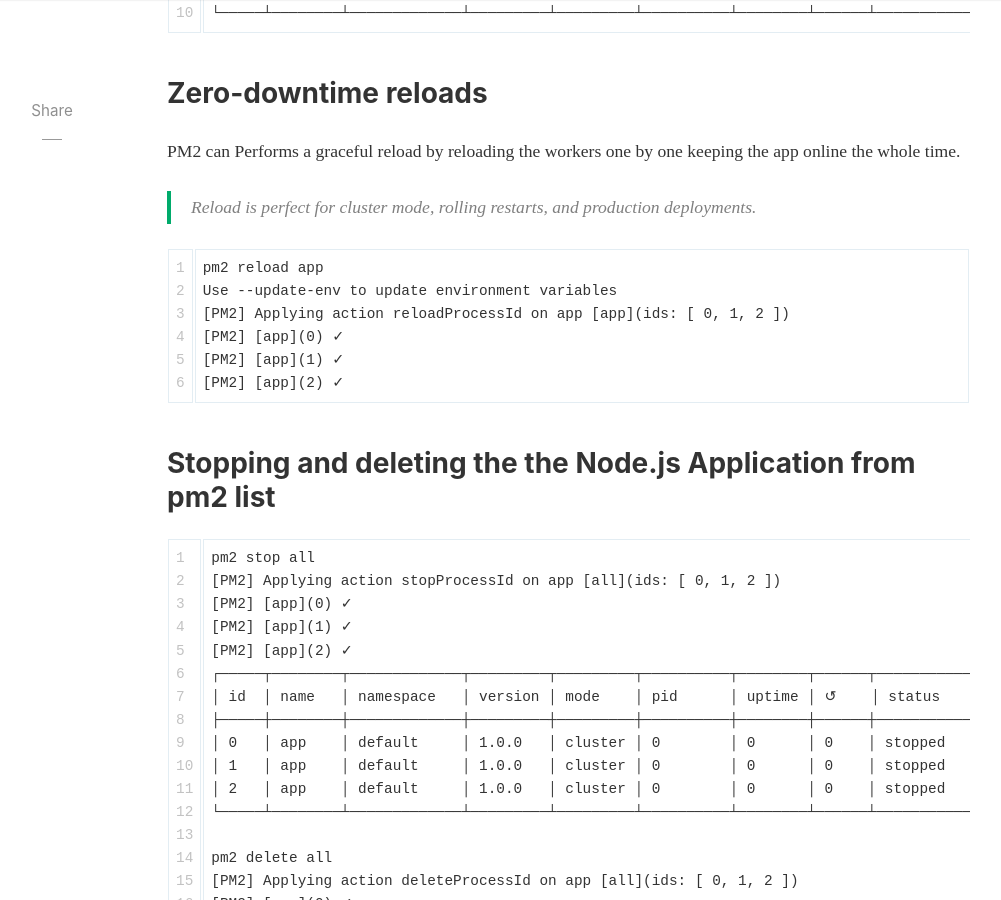
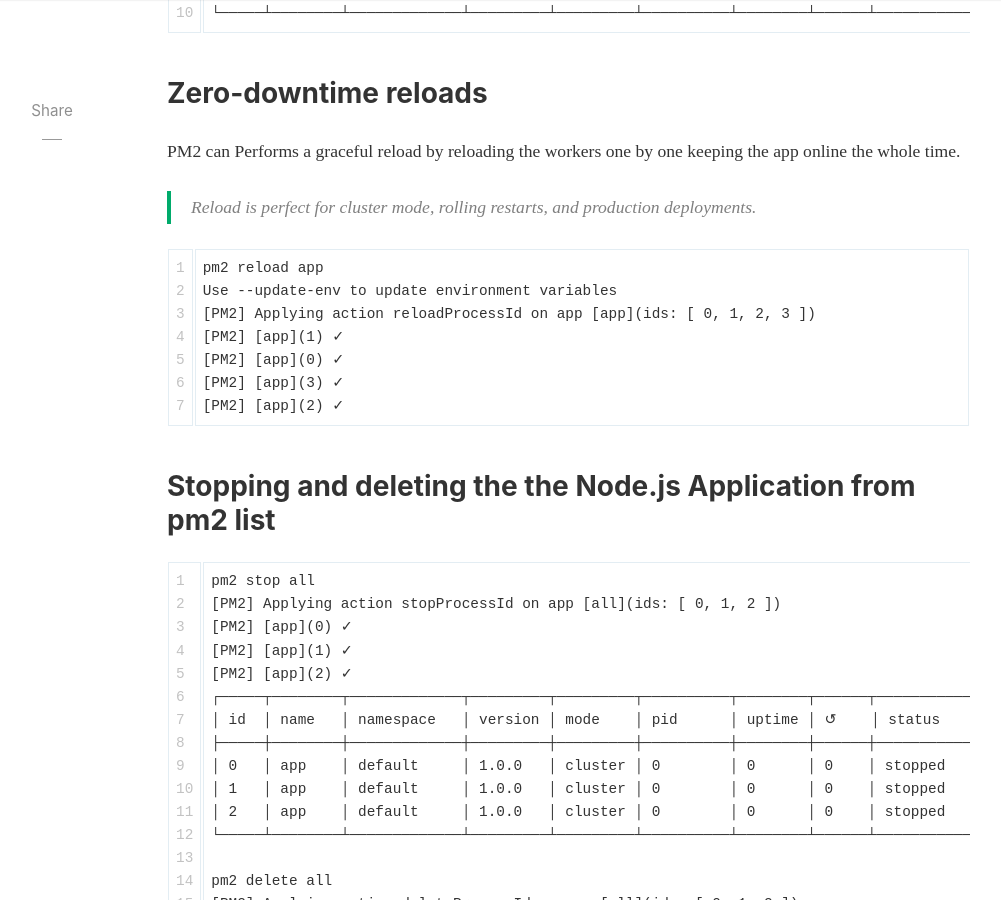
Before and after one commit to pratyush1806/pratyush1806.github.io, a Jekyll site: the page built from _posts/2022-11-16-pm2-installation-guide.md, in a window 1280 px wide and 900 px high, scrolled down 3462 px. Shown: the whole window, without its empty margins (118-1119 px from the left). Built offline with Jekyll 4.4.1, drawn with Linux system fonts in a browser that asks for light colours; nearby versions of some CDN libraries; comment, search, counter and statistics services are not loaded.

Commit message:
updated pm2 installation guide

````diff
--- a/_posts/2022-11-16-pm2-installation-guide.md
+++ b/_posts/2022-11-16-pm2-installation-guide.md
@@ -92,9 +92,10 @@
 ```
 pm2 reload app
 Use --update-env to update environment variables
-[PM2] Applying action reloadProcessId on app [app](ids: [ 0, 1, 2 ])
+[PM2] Applying action reloadProcessId on app [app](ids: [ 0, 1, 2, 3 ])
+[PM2] [app](1) ✓
 [PM2] [app](0) ✓
-[PM2] [app](1) ✓
+[PM2] [app](3) ✓
 [PM2] [app](2) ✓
 ```
 
````
